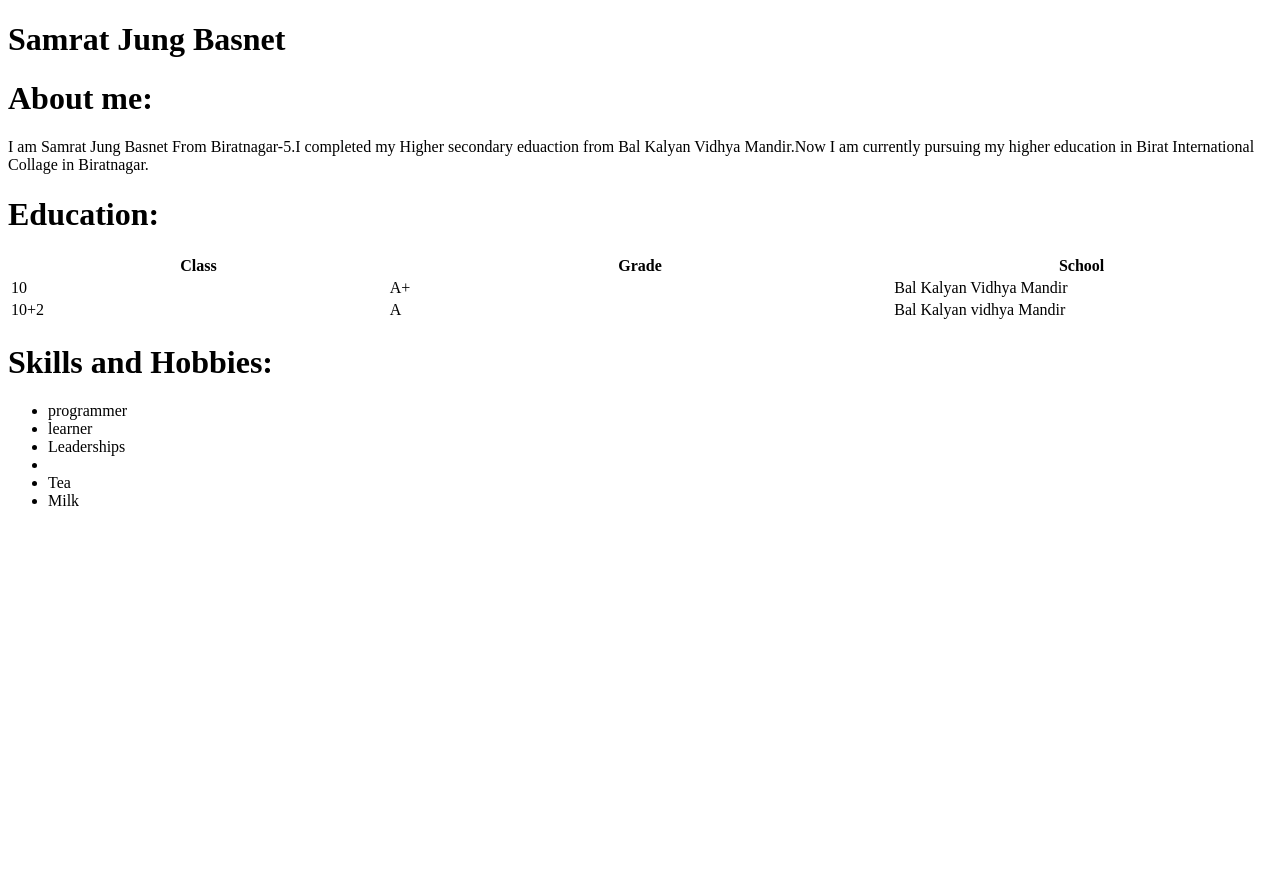
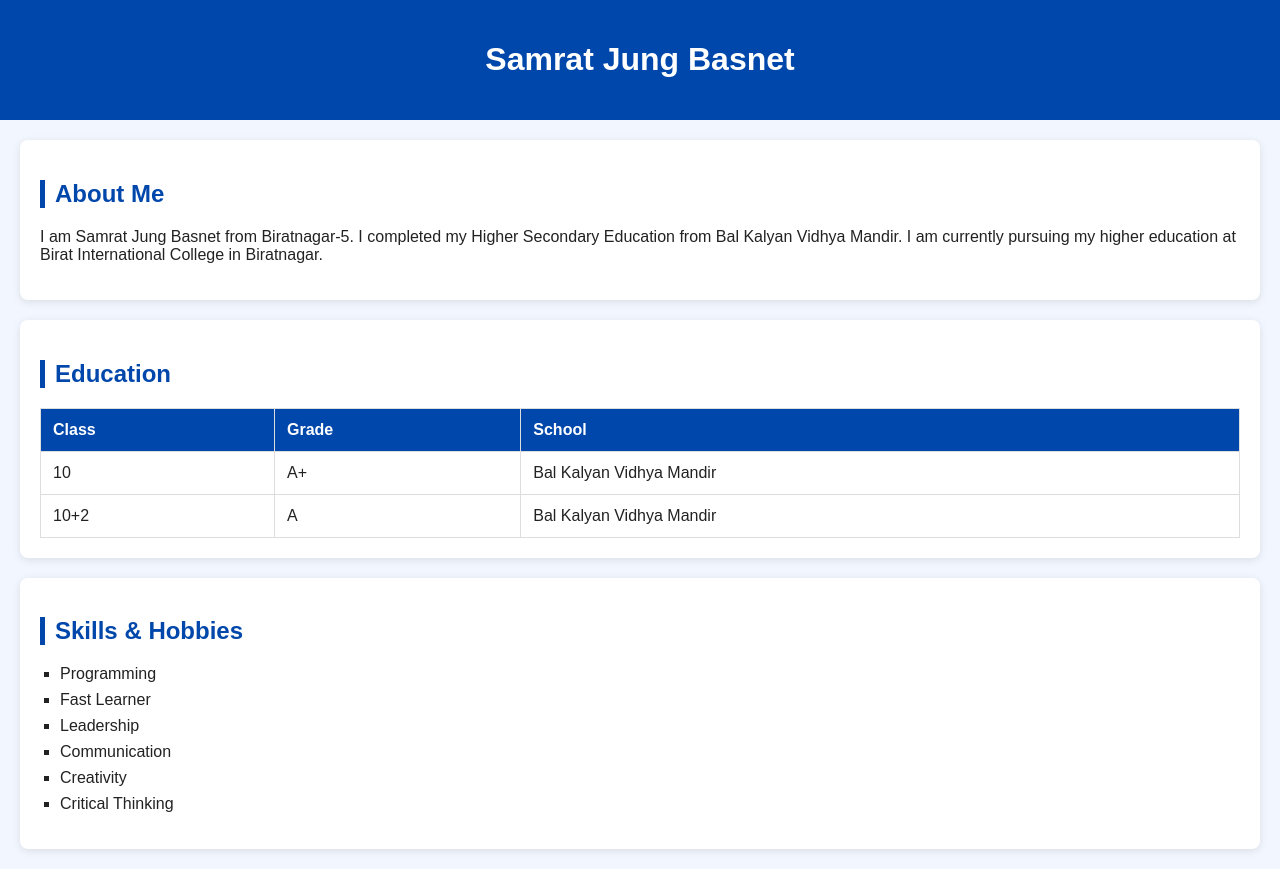
Before and after one commit to np02cs4a240102-dot/FSD-TUTO01, a plain HTML site: page portfoilio.html in a window 1280 px wide. Before the commit the page ends 800 px from the top, so only its background shows below. Drawn offline with Linux system fonts and the light colour scheme.

Commit message:
first commit

```diff
--- a/portfoilio.html
+++ b/portfoilio.html
@@ -1,44 +1,59 @@
 <!DOCTYPE html>
+<html lang="en">
 <head>
-    <header><h1>Samrat Jung Basnet</h1>
+    <meta charset="UTF-8">
+    <meta name="viewport" content="width=device-width, initial-scale=1.0">
+    <title>Samrat Jung Basnet - Portfolio</title>
+    <link rel="stylesheet" href="style.css">
+</head>
 
+<body>
+
+    <header>
+        <h1>Samrat Jung Basnet</h1>
     </header>
-</head>
-<body>
-    <H1>About me:</H1>
+
+    <section class="about">
+        <h2>About Me</h2>
         <p>
-        I am Samrat Jung Basnet From Biratnagar-5.I completed my Higher secondary eduaction from Bal Kalyan Vidhya Mandir.Now  I am currently pursuing my higher education in Birat International Collage in Biratnagar.
+            I am Samrat Jung Basnet from Biratnagar-5. I completed my Higher Secondary Education
+            from Bal Kalyan Vidhya Mandir. I am currently pursuing my higher education at
+            Birat International College in Biratnagar.
+        </p>
+    </section>
 
-    </p>
-    <H1>Education:</H1>
-    <table style="width: 100%;">
+    <section class="education">
+        <h2>Education</h2>
+        <table>
             <tr>
-    <th style="width: 30%;">Class</th>
+                <th>Class</th>
                 <th>Grade</th>
                 <th>School</th>
             </tr>
             <tr>
                 <td>10</td>
-    <td style="width: 30%, ">A+</td>
-    <td style="width: 30%;">Bal Kalyan Vidhya Mandir</td>
+                <td>A+</td>
+                <td>Bal Kalyan Vidhya Mandir</td>
             </tr>
             <tr>
-    <td >10+2</td>
+                <td>10+2</td>
                 <td>A</td>
-    <td>Bal Kalyan vidhya Mandir</td>
+                <td>Bal Kalyan Vidhya Mandir</td>
             </tr>
         </table>
-<h1>Skills and Hobbies:</h1>
+    </section>
+
+    <section class="skills">
+        <h2>Skills & Hobbies</h2>
         <ul>
-  <li>programmer </li>
-  <li>learner</li>
-  <li>Leaderships</li>
-  <li></li>
-  <li>Tea</li>
-  <li>Milk</li>
-
+            <li>Programming</li>
+            <li>Fast Learner</li>
+            <li>Leadership</li>
+            <li>Communication</li>
+            <li>Creativity</li>
+            <li>Critical Thinking</li>
         </ul>
-
+    </section>
 
 </body>
 </html>
--- a/style.css
+++ b/style.css
@@ -0,0 +1,60 @@
+/* Global Styling */
+body {
+    font-family: Arial, sans-serif;
+    margin: 0;
+    padding: 0;
+    background: #f2f6ff;
+    color: #222;
+}
+
+/* Header */
+header {
+    background: #0047ab;
+    color: white;
+    padding: 20px;
+    text-align: center;
+}
+
+/* Section Titles */
+h2 {
+    color: #0047ab;
+    border-left: 5px solid #0047ab;
+    padding-left: 10px;
+}
+
+/* Section Styling */
+section {
+    padding: 20px;
+    margin: 20px;
+    background: white;
+    border-radius: 8px;
+    box-shadow: 0 2px 8px rgba(0,0,0,0.1);
+}
+
+/* Table Styling */
+table {
+    width: 100%;
+    border-collapse: collapse;
+    margin-top: 10px;
+}
+
+th, td {
+    padding: 12px;
+    border: 1px solid #ddd;
+    text-align: left;
+}
+
+th {
+    background: #0047ab;
+    color: white;
+}
+
+/* Skills List */
+ul {
+    list-style-type: square;
+    padding-left: 20px;
+}
+
+li {
+    margin: 8px 0;
+}
```
Lines whose indentation alone changed are shown as unchanged.
